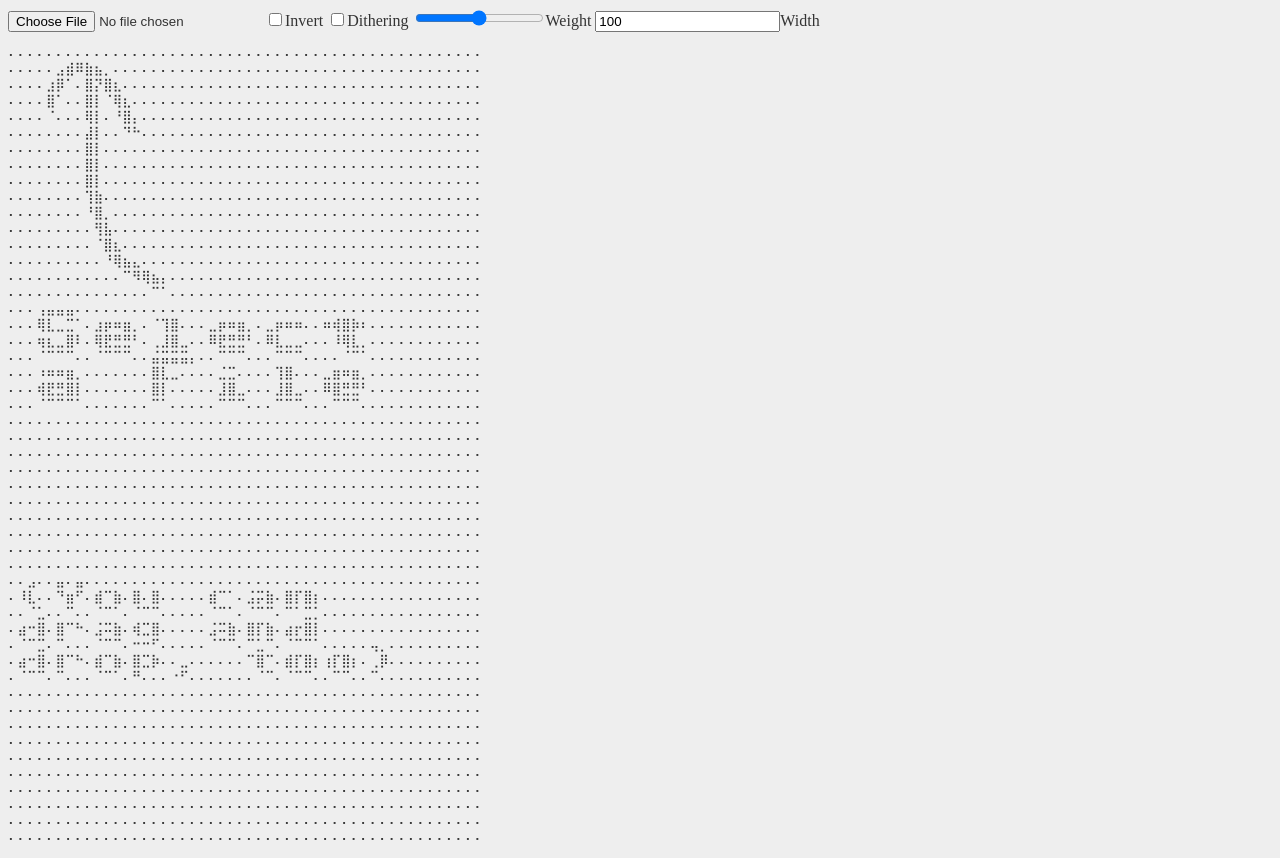
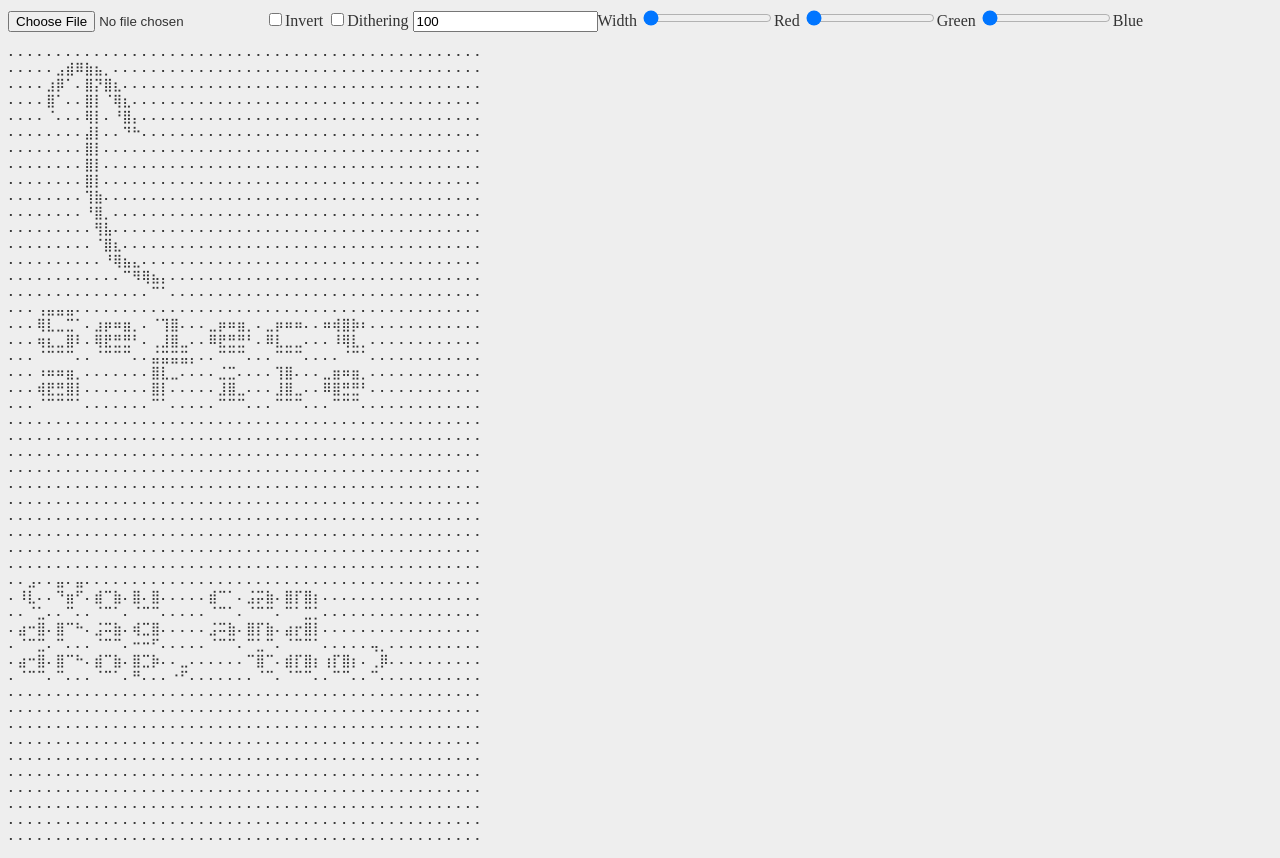
Before and after one commit to 505e06b2/Image-to-Braille, a plain HTML site: page docs/index.html in a window 1280 px wide. Drawn offline with Linux system fonts and the light colour scheme.

Commit message:
Adjust the weights seperately for each channel

```diff
--- a/docs/index.html
+++ b/docs/index.html
@@ -13,8 +13,10 @@
 	<input id="file" type="file" onchange="filechanged(this.files[0])">
 	<input type="checkbox" onchange="inverted = this.checked; darkTheme(inverted); filechanged();">Invert
 	<input type="checkbox" onchange="dithering = this.checked; filechanged();">Dithering
-	<input type="range" min="0" max="6" value="3" step="0.1" onchange="weight = this.value; filechanged();">Weight
 	<input type="number" min="1" value="100" onchange="max_width = this.value; filechanged();">Width
+	<input type="range" min="1" max="10" value="1" step="0.01" onchange="r = this.value; filechanged();">Red
+	<input type="range" min="1" max="10" value="1" step="0.01" onchange="g = this.value; filechanged();">Green
+	<input type="range" min="1" max="10" value="1" step="0.01" onchange="b = this.value; filechanged();">Blue
 	<pre id="text"></pre>
 </body>
 </html>
--- a/docs/main.js
+++ b/docs/main.js
@@ -1,11 +1,14 @@
 var file = null;
 var text = {};
-var weight = 3;
 var max_width = 100;
 var inverted = false;
 var dithering = false;
 var canvas;
 var ctx;
+
+var r = 1;
+var g = 1;
+var b = 1;
 
 window.onload = function() {
 	darkTheme(inverted);
@@ -66,7 +69,7 @@ function tobraille(img) {
 			for(var x = 0; x < 2; x++) {
 				for(var y = 0; y < 4; y++) {
 					var temp = ctx.getImageData(imgx+x, imgy+y, 1,1).data;
-					var avg = (temp[0] + temp[1] + temp[2]) / weight;
+					var avg = ((temp[0]/r) + (temp[1]/g) + (temp[2]/b)) / 3;
 					if(inverted) {
 						if(avg > 128) current[cindex] = 1;
 					} else {
```
